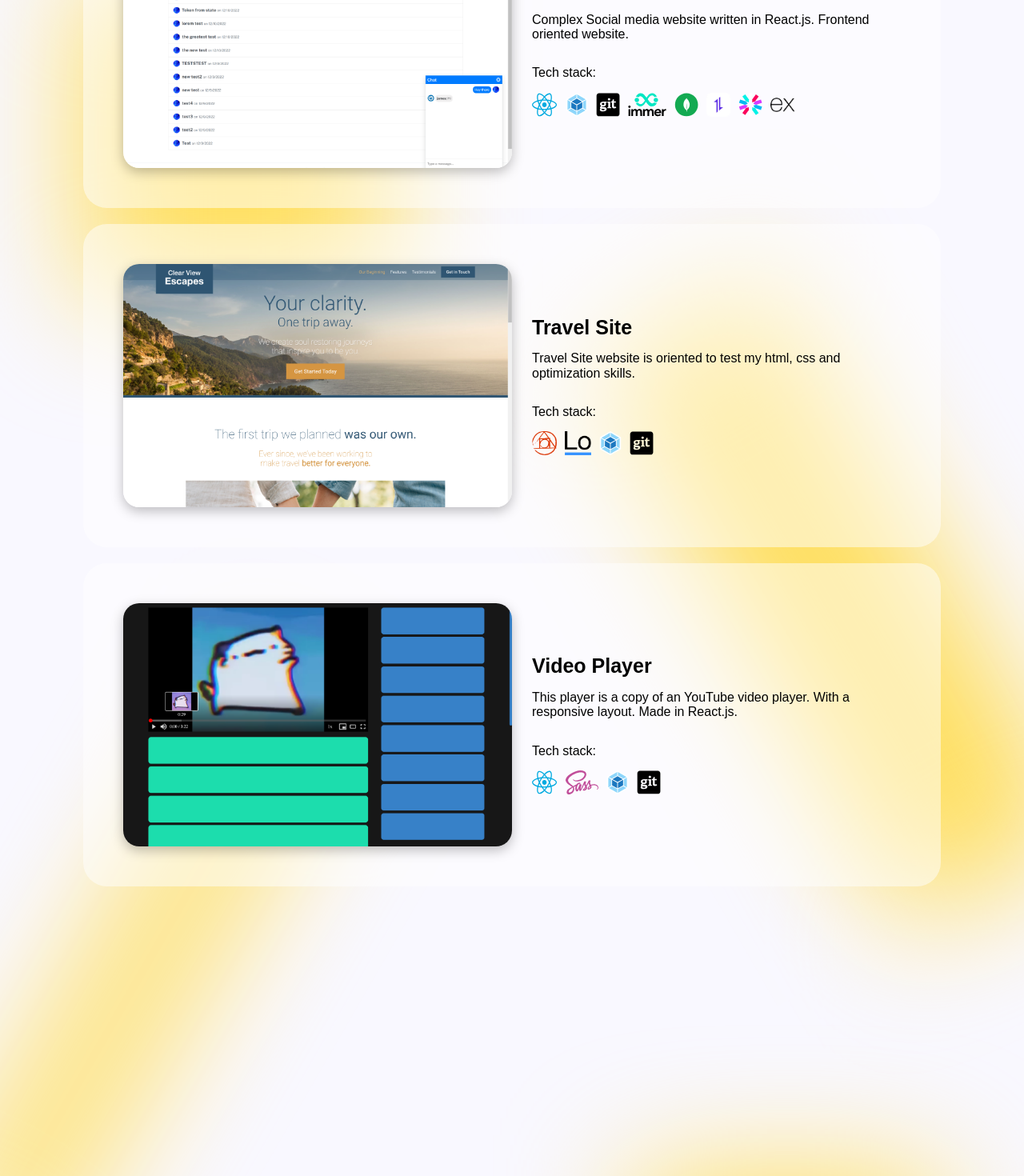
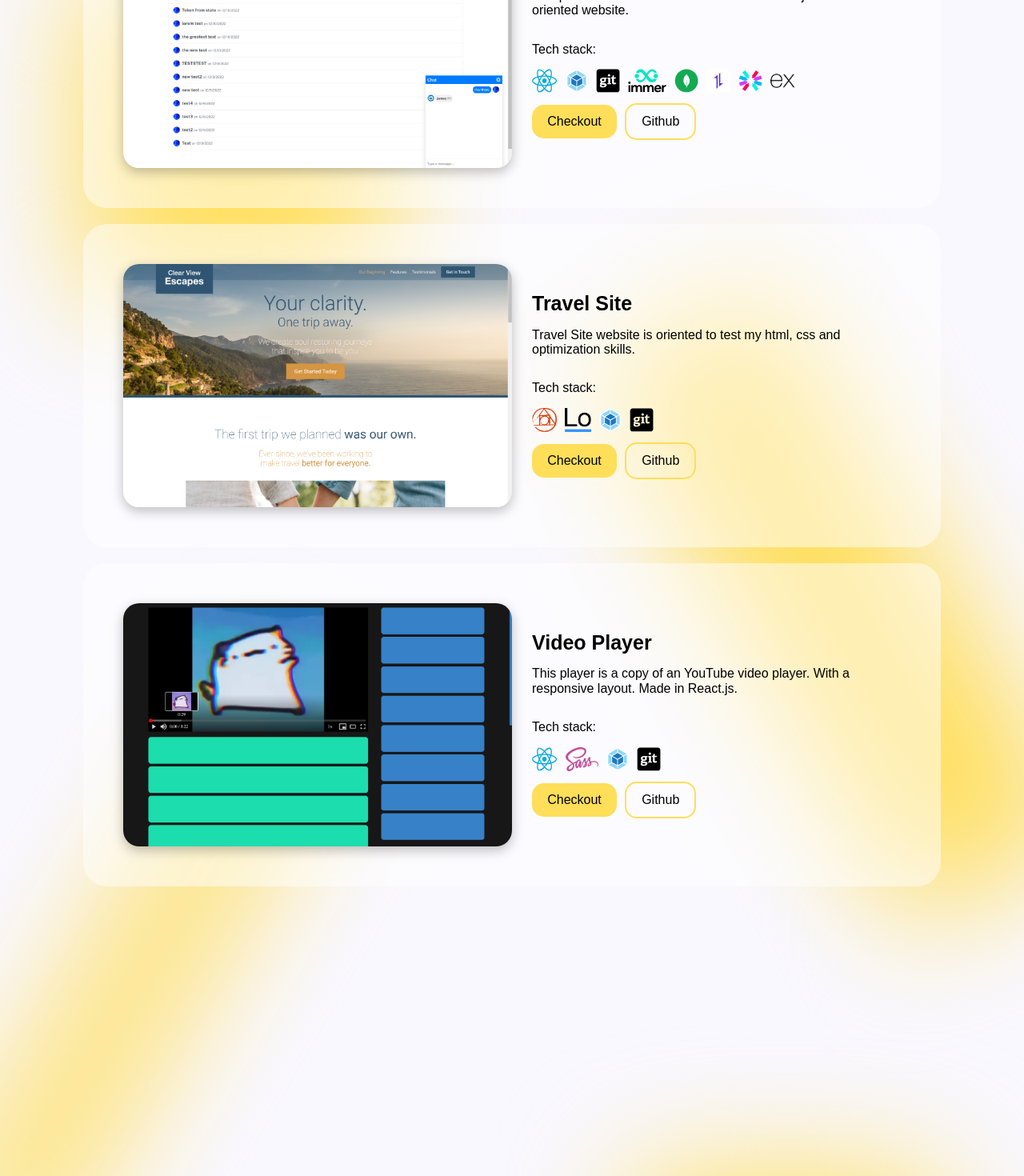
Before and after one commit to AndreyPerunov/PortfolioWebsite, a Next.js app: page / in a window 1280 px wide. Shown: the part 1120-2590 px from the top of the page at 80% size. Built offline with nearby package versions, Linux system fonts and the light colour scheme; a web font is replaced by a local one.

Commit message:
Added links to projects

```diff
--- a/app/components/Projects.tsx
+++ b/app/components/Projects.tsx
@@ -3,6 +3,7 @@ import { FC } from "react"
 import { useEffect, useRef, useState } from "react"
 import { throttle } from "lodash"
 import Image, { StaticImageData } from "next/image"
+import Button from "./Button"
 // Images
 import ComplexReactApp from "../../public/Complex React App.png"
 import TravelSite from "../../public/Travel Site.png"
@@ -33,9 +34,11 @@ type projectProps = {
   image: StaticImageData
   body: string
   stack: Tool[]
+  gitHubLink: string
+  websiteLink: string
 }
 
-const Project: FC<projectProps> = ({ title, image, body, stack }) => {
+const Project: FC<projectProps> = ({ title, image, body, stack, gitHubLink, websiteLink }) => {
   const [isRevealed, setIsRevealed] = useState(false)
   const projectRef = useRef<HTMLDivElement | null>(null)
 
@@ -72,6 +75,12 @@ const Project: FC<projectProps> = ({ title, image, body, stack }) => {
             <Image key={index} src={tool.src} alt={tool.name} title={tool.name} />
           ))}
         </div>
+        <Button href={websiteLink} style={{ marginRight: "10px", marginTop: "15px" }}>
+          Checkout
+        </Button>
+        <Button href={gitHubLink} hollow={true}>
+          Github
+        </Button>
       </div>
     </div>
   )
@@ -119,6 +128,8 @@ const Projects: FC = () => {
           { name: "JWT", src: JWTIcon },
           { name: "Express.js", src: ExpressJSIcon }
         ]}
+        gitHubLink="https://github.com/AndreyPerunov/frontendforreactappcourse"
+        websiteLink="https://visionary-liger-54eeac.netlify.app/"
       />
       <Project
         title="Travel Site"
@@ -130,6 +141,8 @@ const Projects: FC = () => {
           { name: "Web Pack", src: WebPackIcon },
           { name: "Git", src: GitIcon }
         ]}
+        gitHubLink="https://github.com/AndreyPerunov/travel-site"
+        websiteLink="https://flourishing-choux-f7c35e.netlify.app/"
       />
       <Project
         title="Video Player"
@@ -141,6 +154,8 @@ const Projects: FC = () => {
           { name: "Web Pack", src: WebPackIcon },
           { name: "Git", src: GitIcon }
         ]}
+        gitHubLink="https://github.com/AndreyPerunov/Video-Player"
+        websiteLink="https://andreyperunov.github.io/Video-Player/"
       />
       <Project
         title="Complex App"
@@ -154,6 +169,8 @@ const Projects: FC = () => {
           { name: "JWT", src: JWTIcon },
           { name: "Express.js", src: ExpressJSIcon }
         ]}
+        gitHubLink="https://github.com/AndreyPerunov/complex-app"
+        websiteLink=""
       />
     </div>
   )
--- a/app/components/modules/Project.module.scss
+++ b/app/components/modules/Project.module.scss
@@ -102,7 +102,8 @@
     position: absolute;
     filter: blur(80px);
     background-color: $base-color;
-    transition: top 0.3s ease-in-out;
+    transition: top 0.1s ease-in-out;
+    z-index: -1;
   }
 
   &__backgroundSphere:nth-child(1) {
```
